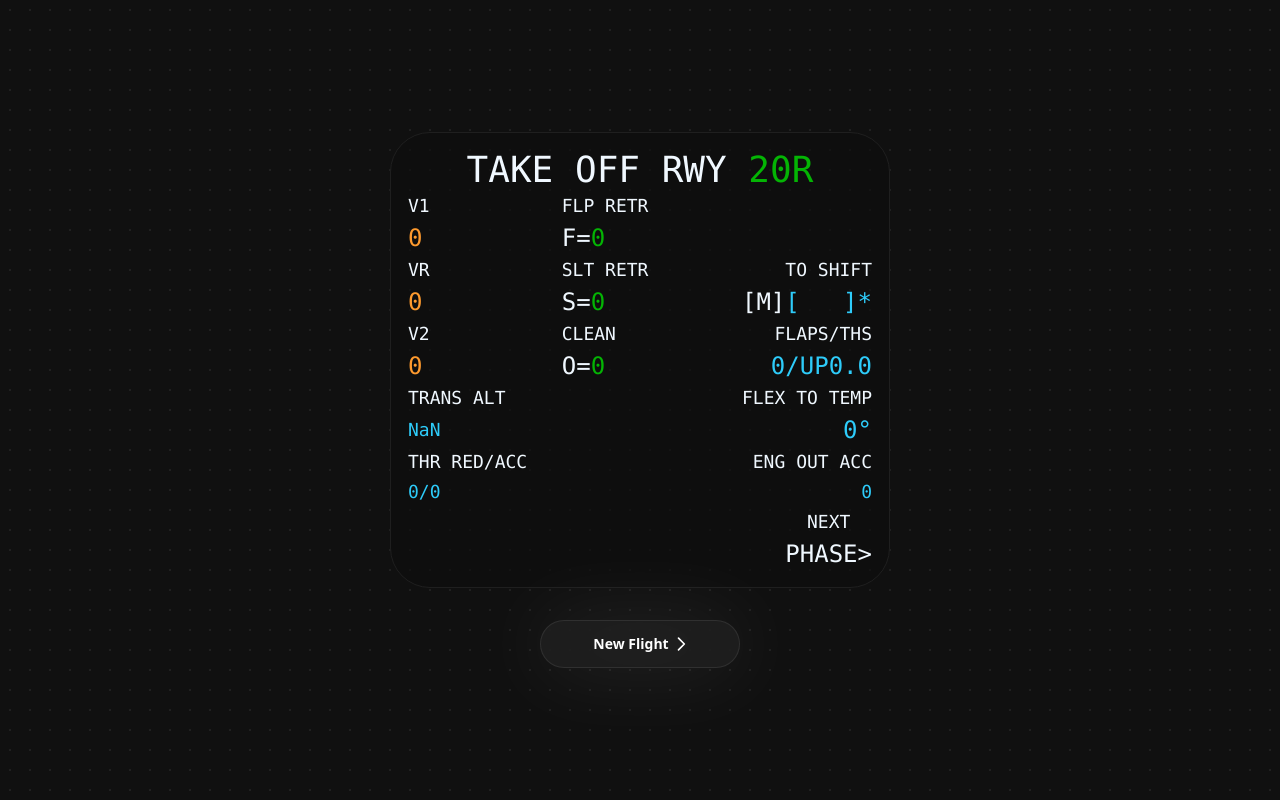
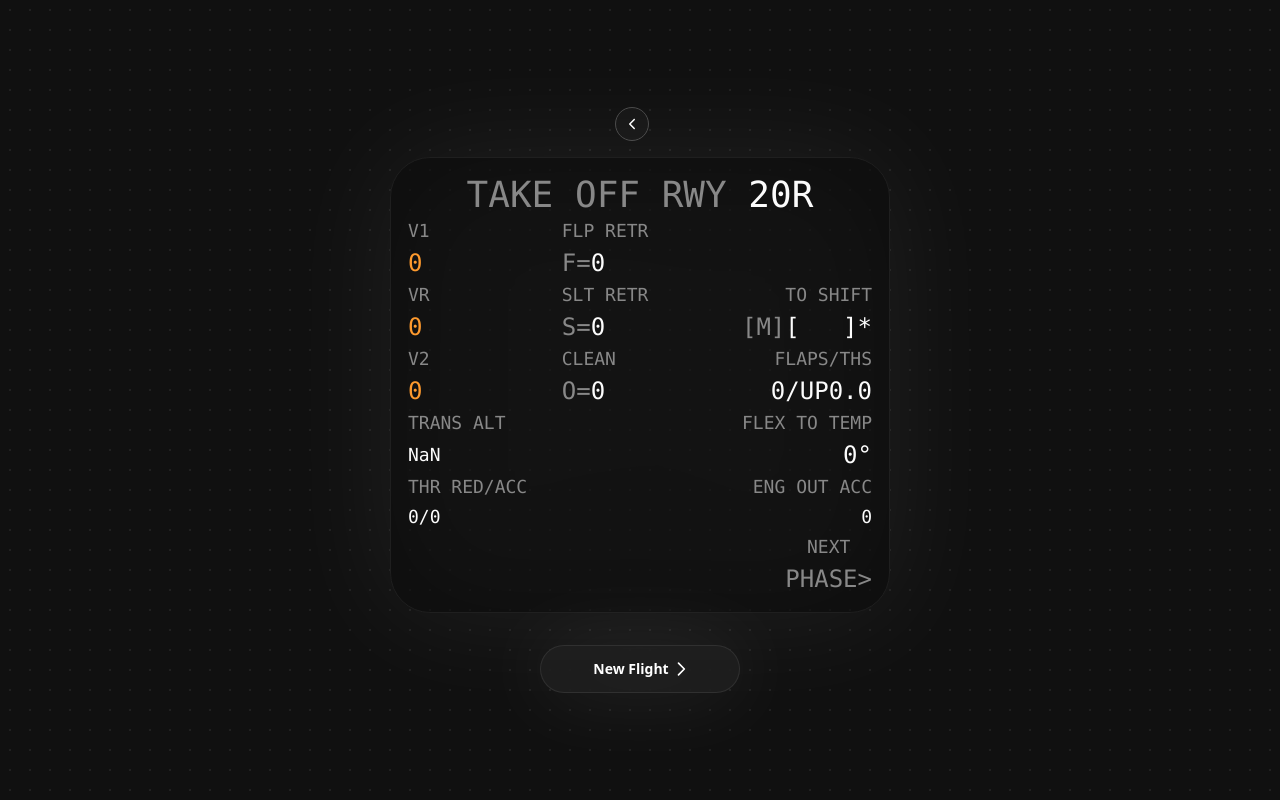
Before and after one commit to ZeroxyDev/FlightMetrics, a Next.js app: page /result in a window 1280 px wide. Built offline with nearby package versions, Linux system fonts and the light colour scheme.

Commit message:
[Mod] - BW Design MCDU

```diff
--- a/package.json
+++ b/package.json
@@ -32,7 +32,7 @@
 
   "name": "flightmetrics",
 
-  "version": "1.1.0",
+  "version": "1.1.1",
 
   "private": true,
 
--- a/src-tauri/tauri.conf.json
+++ b/src-tauri/tauri.conf.json
@@ -8,7 +8,7 @@
   },
   "package": {
     "productName": "FlightMetrics",
-    "version": "1.1.0"
+    "version": "1.1.1"
   },
   "tauri": {
     "allowlist": {
--- a/src/app/choose/page.tsx
+++ b/src/app/choose/page.tsx
@@ -537,9 +537,12 @@ useEffect(() => {
             </div>}
 
             {actualStep == -2 && <div className="flex-col flex justify-center items-center grid-cols-2 max-w-[500px] w-full gap-4">
+            <InProgress actualStep={actualStep}></InProgress>
             <div className='flex justify-center items-center'>
+
             {<button className='transition h-fit mr-4 duration-300 border border-tertiary bg-button hover:bg-buttonHover text-white py-2 px-2 rounded-[20px] text-center' onClick={() => router.back()}><IoIosArrowBack /></button>}
-                <label className='text-[30px] w-full text-center mb-2'>Which mode do you want?</label>
+                <div className='flex justify-center flex-col items-center'> <label className='text-[30px] w-full text-center mb-2'>Which mode do you want?</label>
+                <label className='text-[15px] text-[#888888] w-full text-center'>Select the mode you want to use</label></div>
                 </div>
             <Button loading={loading} text="Automatic" handleFunction={() => handleNextStep(1)}></Button>
             <Button loading={loading} text="Manual" handleFunction={() => handleNextStep(2)}></Button>
--- a/src/app/components/mcdu.tsx
+++ b/src/app/components/mcdu.tsx
@@ -1,5 +1,4 @@
 "use client"
-
 // text color  class duplicated to easy change
 
 import { useMCDU } from "../context/mcduContext";
@@ -19,12 +18,12 @@ const MCDU = () => {
     }
 
     return (
-        <div className="w-full border rounded-[40px] border-[#1f1f1f] bg-[#0e0e0ea1] p-4 mb-8 font-mono !distext-[#888888] flex justify-center items-center">
+        <div style={{ filter: 'drop-shadow(0 0px 60px rgba(255, 255, 255, 0.1))' }} className="w-full border rounded-[40px] border-[#1f1f1f] bg-[#0e0e0ea1] p-4 mb-8 font-mono !text-[#888888] flex justify-center items-center">
             <table className="w-full">
                 <tbody>
                     <tr>
                         <td colSpan={4} className="text-4xl">
-                            <center>TAKE OFF RWY <span className="text-[#04b404] distext-[#fcfcfc]">{mcduSettings.runway}</span></center>
+                            <center>TAKE OFF RWY <span className="text-[#04b404] text-[#fcfcfc]">{mcduSettings.runway}</span></center>
                         </td>
                     </tr>
                     <tr>
@@ -39,10 +38,10 @@ const MCDU = () => {
                     </tr>
                     <tr>
                         <td className="text-2xl">
-                            <span className="text-[#fe9a2e] distext-[#fcfcfc]">{mcduSettings.V1}</span>
+                            <span className="text-[#fe9a2e] text-[#fcfcfc]">{mcduSettings.V1}</span>
                         </td>
                         <td className="text-2xl">
-                            F=<span className="text-[#04b404] distext-[#fcfcfc]">{mcduSettings.flpretr}</span>
+                            F=<span className="text-[#04b404] text-[#fcfcfc]">{mcduSettings.flpretr}</span>
                         </td>
                         <td className="text-2xl"></td>
                     </tr>
@@ -59,13 +58,13 @@ const MCDU = () => {
                     </tr>
                     <tr>
                         <td className="text-2xl">
-                            <span className="text-[#fe9a2e] distext-[#fcfcfc]">{mcduSettings.VR}</span>
+                            <span className="text-[#fe9a2e] text-[#fcfcfc]">{mcduSettings.VR}</span>
                         </td>
                         <td className="text-2xl" colSpan={2}>
-                            S=<span className="text-[#04b404] distext-[#fcfcfc]">{mcduSettings.slrretr}</span>
+                            S=<span className="text-[#04b404] text-[#fcfcfc]">{mcduSettings.slrretr}</span>
                         </td>
                         <td className="text-2xl" align="right">
-                            [M]<span className="text-[#2eccfa] distext-[#fcfcfc]">[&nbsp;&nbsp;&nbsp;]*</span>
+                            [M]<span className="text-[#2eccfa] text-[#fcfcfc]">[&nbsp;&nbsp;&nbsp;]*</span>
                         </td>
                     </tr>
                     <tr>
@@ -81,13 +80,13 @@ const MCDU = () => {
                     </tr>
                     <tr>
                         <td className="text-2xl">
-                            <span className="text-[#fe9a2e] distext-[#fcfcfc]">{mcduSettings.V2}</span>
+                            <span className="text-[#fe9a2e] text-[#fcfcfc]">{mcduSettings.V2}</span>
                         </td>
                         <td className="text-2xl" colSpan={2}>
-                            O=<span className="text-[#04b404] distext-[#fcfcfc]">{mcduSettings.clean}</span>
+                            O=<span className="text-[#04b404] text-[#fcfcfc]">{mcduSettings.clean}</span>
                         </td>
                         <td className="text-2xl" align="right">
-                            <span className="text-[#2eccfa] distext-[#fcfcfc]">{mcduSettings.flaps}/{mcduSettings.trim}</span>
+                            <span className="text-[#2eccfa] text-[#fcfcfc]">{mcduSettings.flaps}/{mcduSettings.trim}</span>
                         </td>
                     </tr>
                     <tr>
@@ -100,10 +99,10 @@ const MCDU = () => {
                     </tr>
                     <tr>
                         <td colSpan={2} className="text-lg">
-                            <span className="text-[#2eccfa] distext-[#fcfcfc]">{removeLeadingZeros(mcduSettings.transitionAltitude)}</span>
+                            <span className="text-[#2eccfa] text-[#fcfcfc]">{removeLeadingZeros(mcduSettings.transitionAltitude)}</span>
                         </td>
                         <td colSpan={2} className="text-2xl" align="right">
-                            <span className="text-[#2eccfa] distext-[#fcfcfc]">{mcduSettings.flexTemp}&deg;</span>
+                            <span className="text-[#2eccfa] text-[#fcfcfc]">{mcduSettings.flexTemp}&deg;</span>
                         </td>
                     </tr>
                     <tr>
@@ -116,10 +115,10 @@ const MCDU = () => {
                     </tr>
                     <tr>
                         <td colSpan={2} className="text-lg">
-                            <span className="text-[#2eccfa] distext-[#fcfcfc]">{mcduSettings.thrRed}/{mcduSettings.thrAcc}</span>
+                            <span className="text-[#2eccfa] text-[#fcfcfc]">{mcduSettings.thrRed}/{mcduSettings.thrAcc}</span>
                         </td>
                         <td colSpan={2} className="text-lg" align="right">
-                            <span className="text-[#2eccfa] distext-[#fcfcfc]">{mcduSettings.engOut}</span>
+                            <span className="text-[#2eccfa] text-[#fcfcfc]">{mcduSettings.engOut}</span>
                         </td>
                     </tr>
                     <tr>
--- a/src/app/result/page.tsx
+++ b/src/app/result/page.tsx
@@ -3,12 +3,14 @@
 import { useRouter } from "next/navigation";
 import Button from "../UI/buttons/button";
 import MCDU from "../components/mcdu";
+import { IoIosArrowBack } from "react-icons/io";
 
 export default function Result() {
 
     const router = useRouter();
     return (
         <div className="w-[80%] max-w-[500px] flex-col aspect-square h-full flex justify-center items-center">
+            {<button className='transition mb-4 h-fit mr-4 duration-300 border border-tertiary bg-button hover:bg-buttonHover text-white py-2 px-2 rounded-[20px] text-center' onClick={() => router.back()}><IoIosArrowBack /></button>}
             <MCDU></MCDU>
             <Button text="New Flight" handleFunction={function (): void {
                 router.push("/choose")
```
Also changed, not shown: 1 other file (tests, documents, lock files or other folders).
